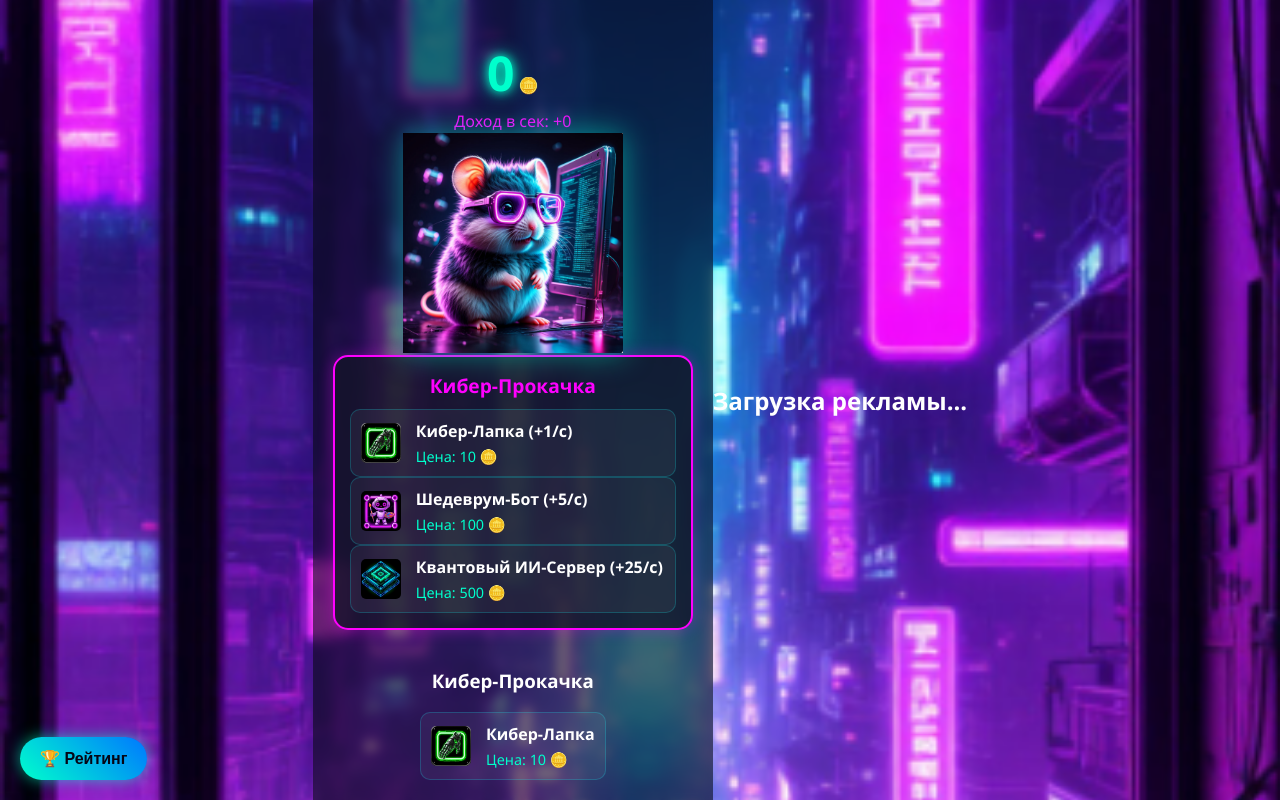
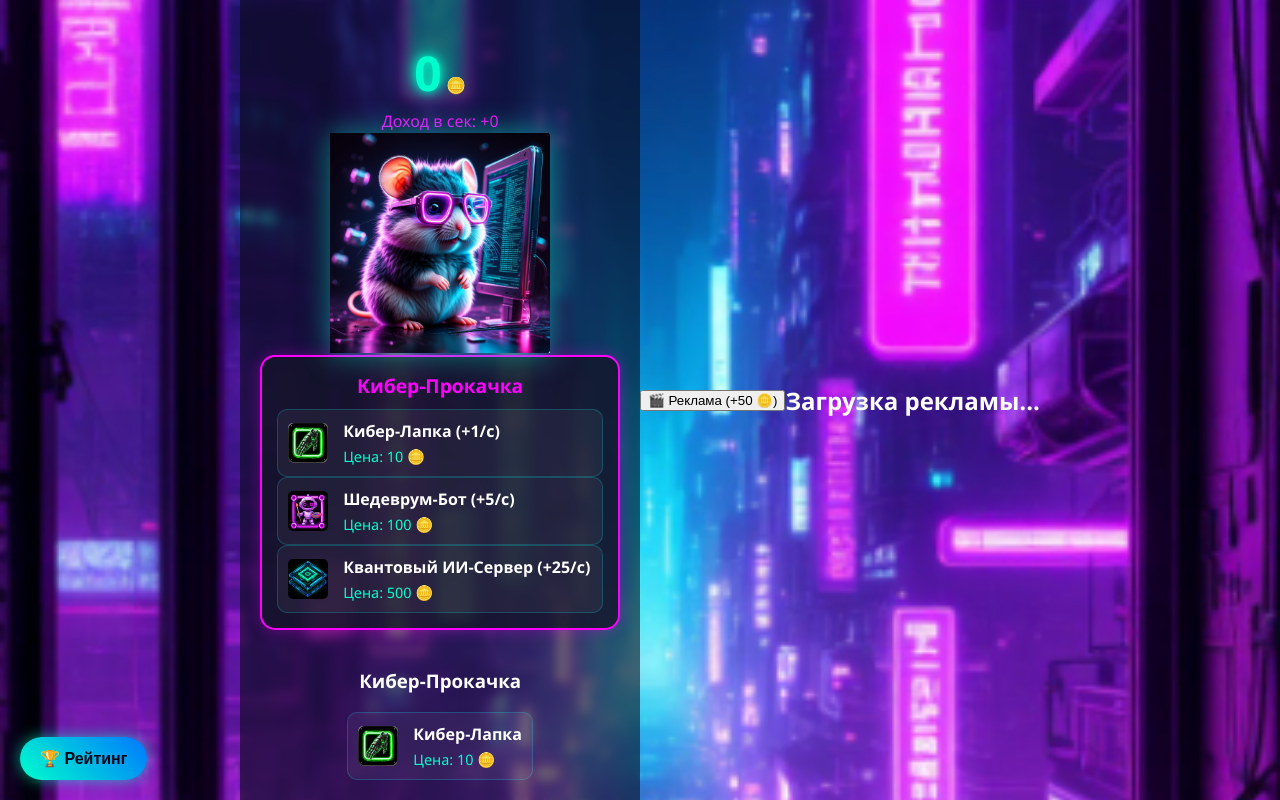
Before and after one commit to krinicnhiyyserega-hub/cyber-hamster, a plain HTML site: page index.html in a window 1280 px wide. Drawn offline with Linux system fonts and the light colour scheme.

Commit message:
Update index.html

```diff
--- a/index.html
+++ b/index.html
@@ -81,19 +81,25 @@
         </div>
     </div>
 
-    <!-- Всплывающее окно рекламы -->
+       <!-- Кнопка вызова рекламы (всегда на экране) -->
+    <button id="ad-button" class="ad-btn">🎬 Реклама (+50 🪙)</button>
+
+    <!-- Правильное всплывающее окно рекламы -->
     <div id="ad-modal" class="ad-modal-overlay">
         <div class="ad-modal-content">
             <h2>Загрузка рекламы...</h2>
 
-            <!-- Контейнер для настоящей рекламы Яндекса с твоим ID -->
+            <!-- Сюда Яндекс сам загрузит видеоролик -->
             <div id="yandex_rtb_R-A-19746878-1"></div>
 
-            <!-- Кнопка появится, когда реклама будет показана -->
+            <!-- Кнопка награды (скрыта на старте) -->
             <button id="close-ad-real" class="close-btn" style="display:none; margin-top: 20px;">Забрать 50 🪙</button>
         </div>
     </div>
 
+
+    <!-- ТУТ БЫЛО ОКНО РЕКЛАМЫ — ТЕПЕРЬ ТУТ ПУСТО -->
+
     <script src="app.js"></script>
 </body>
 </html>
```
